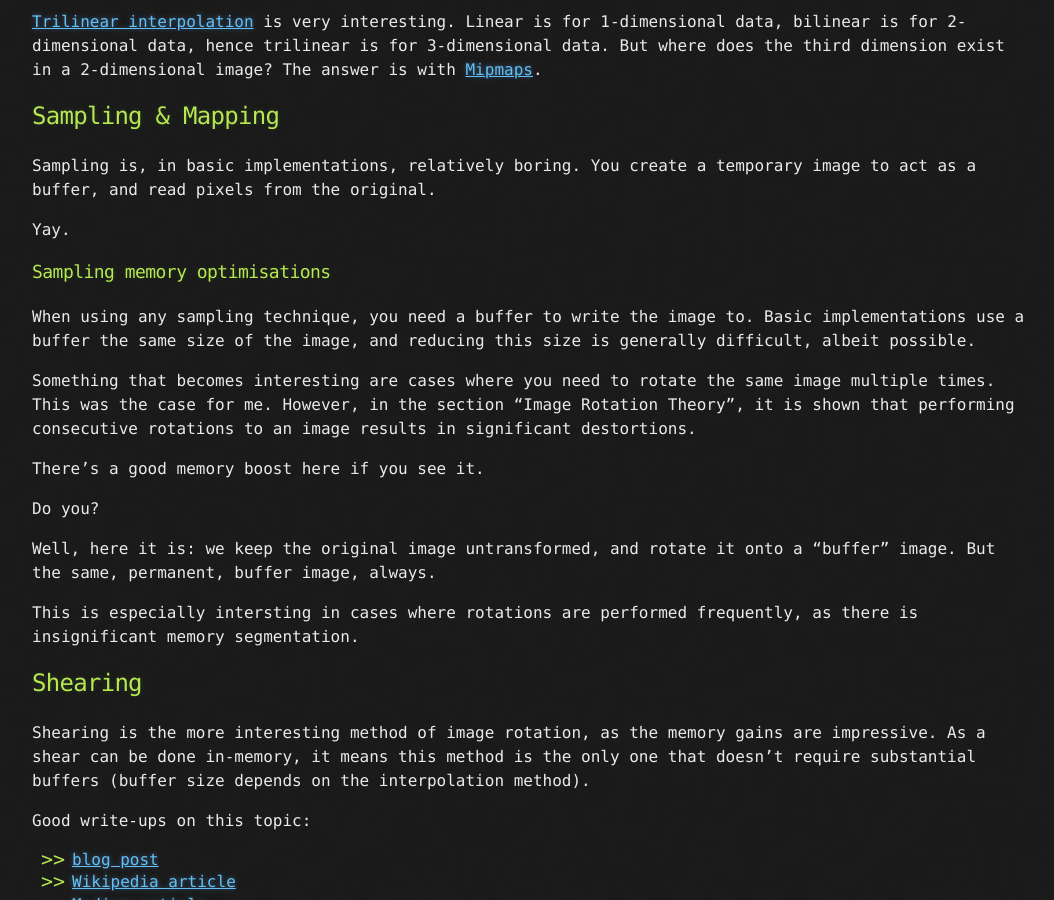
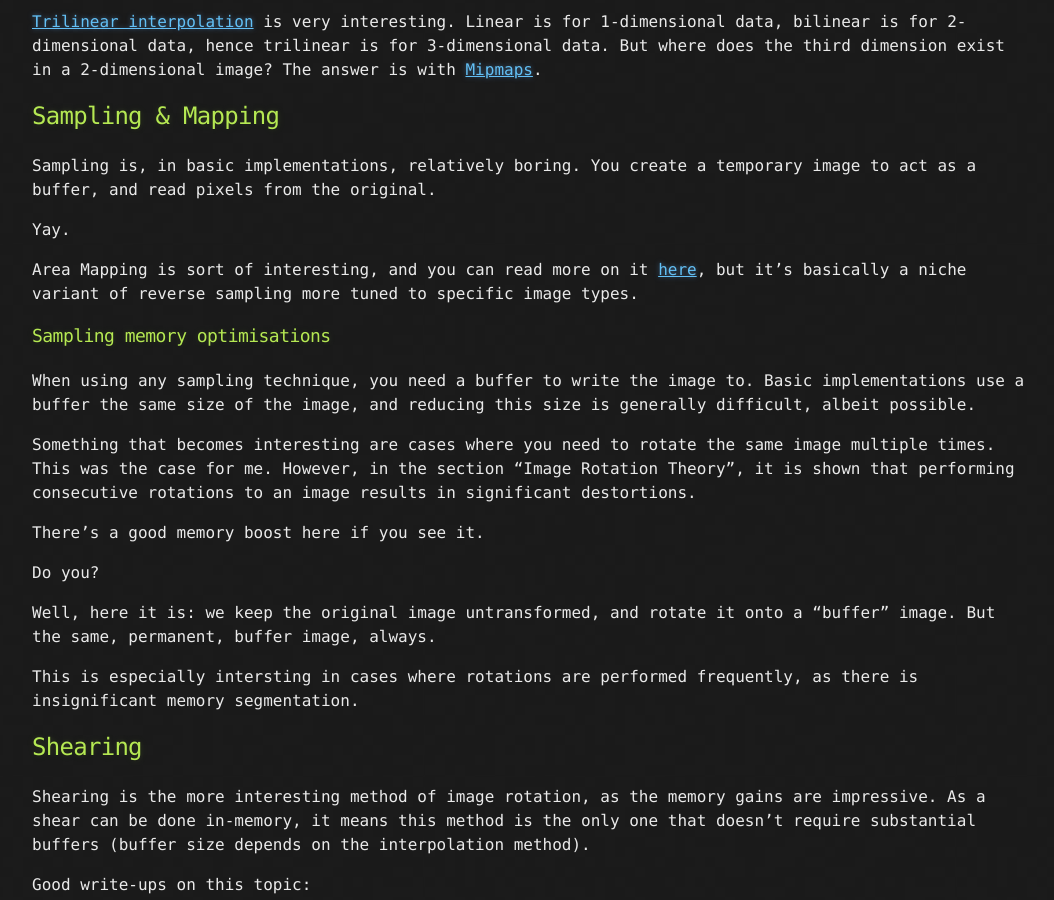
Before and after one commit to HubbleCommand/HubbleCommand.github.io, a Jekyll site: the page built from _projects/godot/image-rotation.md, in a window 1280 px wide and 900 px high, scrolled down 4012 px. Shown: the whole window, without its empty margins (108-1162 px from the left). Built offline with Jekyll 4.4.1, drawn with Linux system fonts in a browser that asks for light colours; nearby versions of some CDN libraries.

Commit message:
image rot area mapping link

```diff
--- a/_projects/godot/image-rotation.md
+++ b/_projects/godot/image-rotation.md
@@ -133,6 +133,9 @@ You create a temporary image to act as a buffer, and read pixels from the origin
 
 Yay.
 
+Area Mapping is sort of interesting, and you can read more on it [here](http://www.leptonica.org/rotation.html), but it's basically a niche variant of reverse sampling more tuned to specific image types.
+
+
 ### Sampling memory optimisations
 When using any sampling technique, you need a buffer to write the image to.
 Basic implementations use a buffer the same size of the image, and reducing this size is generally difficult, albeit possible.
```
